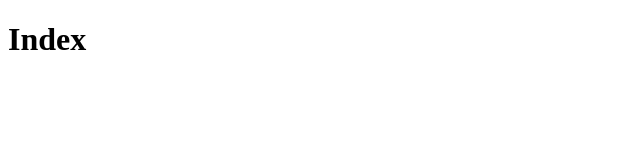
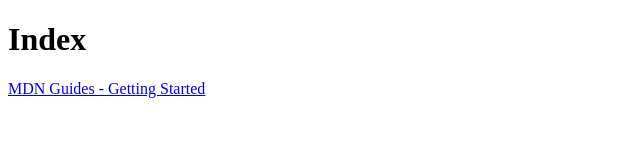
Before and after one commit to cas2void/WebTestbed, a plain HTML site: page index.html in a window 1280 px wide. Shown: the whole page, without its empty margins (0-640 px from the left). Drawn offline with Linux system fonts and the light colour scheme.

Commit message:
index.html

```diff
--- a/index.html
+++ b/index.html
@@ -6,5 +6,6 @@
     </head>
     <body>
         <h1>Index</h1>
+        <p><a href="MDNGuides/GettingStarted/index.html">MDN Guides - Getting Started</a></p>
     </body>
 </html>
```
